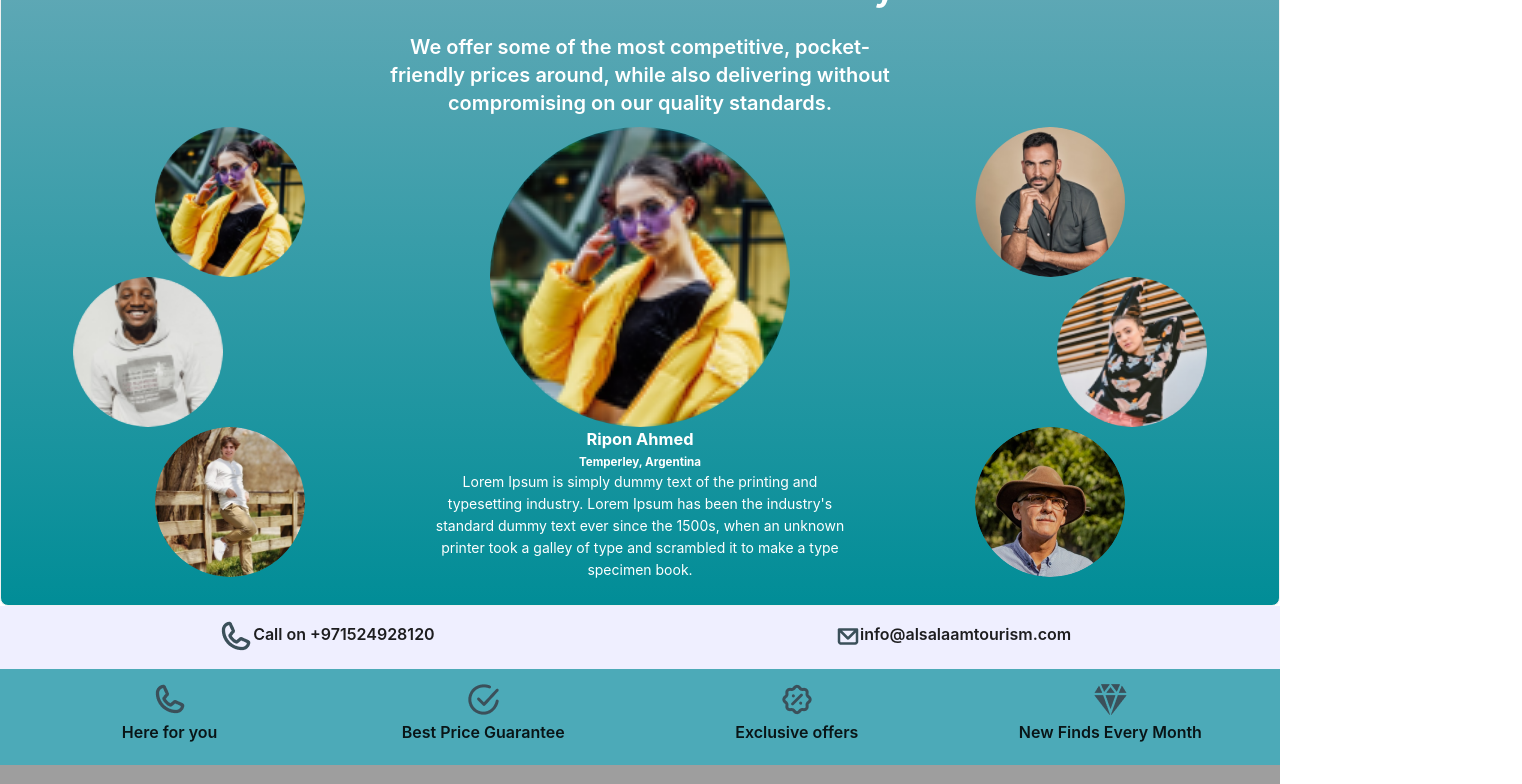
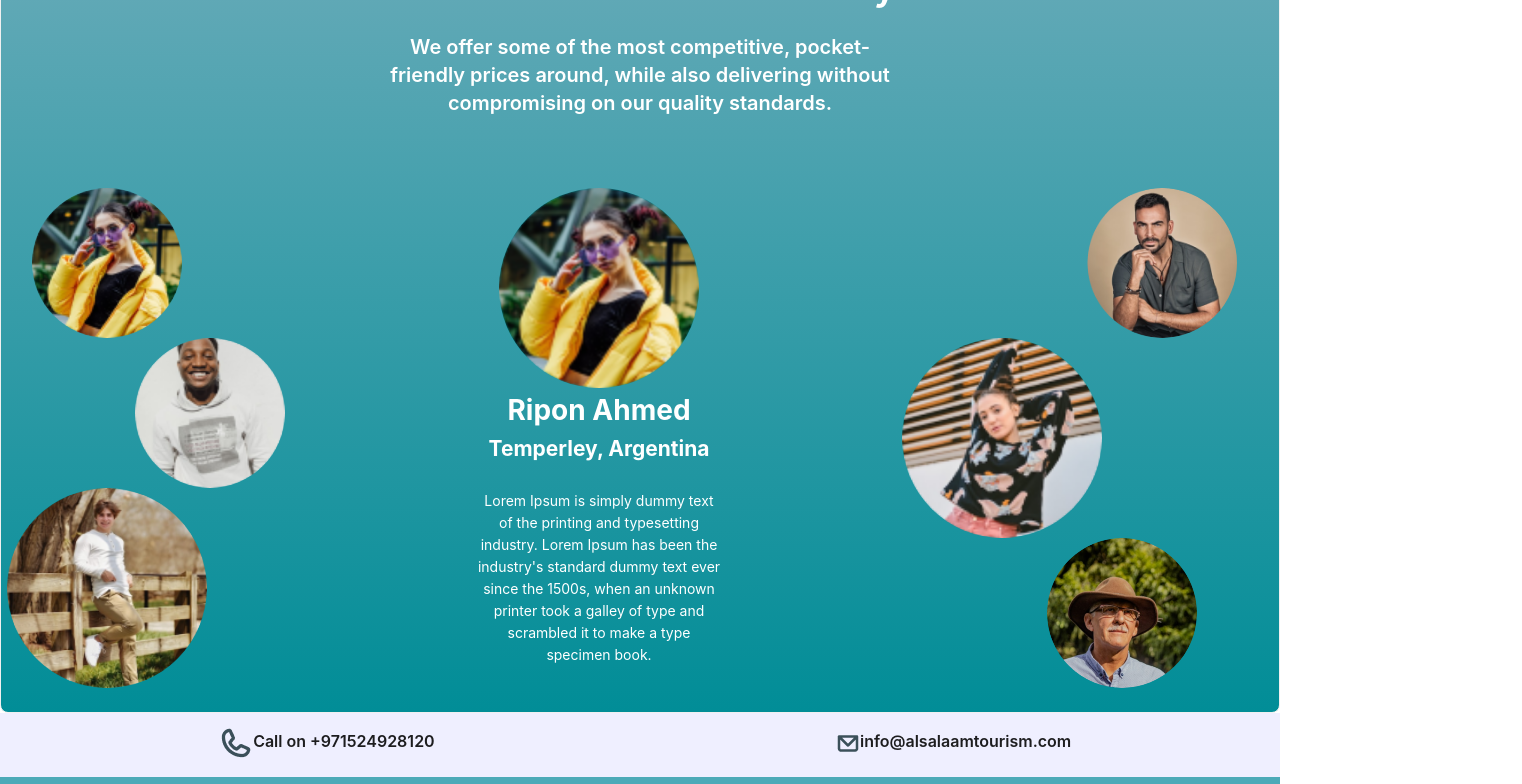
Before and after one commit to Al-Salaam/AlsalaamTourism-Frontend, a React (Vite) app: page /about in a window 1280 px wide. Shown: the part 3340-4124 px from the top of the page, 1522 px wide, since content can reach past the window. Built offline with nearby package versions, Linux system fonts and the light colour scheme; no server answers; grey boxes are pictures that could not be loaded.

Commit message:
circle images

```diff
--- a/src/components/common/circleImages/index.jsx
+++ b/src/components/common/circleImages/index.jsx
@@ -1,4 +1,4 @@
-import React, { useState } from 'react';
+import  { useState } from 'react';
 import { Card, Row, Col, Typography } from 'antd';
 import Client1 from "../../../../images/client1.png"
 import Client2 from "../../../../images/client2.png"
@@ -10,12 +10,6 @@ import { useMediaQuery } from 'react-responsive';
 import ThreeCircleComponent from './threeCircles';
 
 const { Title } = Typography;
-const titles = [
-  'Title 1', 'Title 2', 'Title 3', 'Title 4', 'Title 5',
-  'Title 6', 'Title 7', 'Title 8', 'Title 9', 'Title 10',
-  'Title 11', 'Title 12', 'Title 13', 'Title 14', 'Title 15',
-  'Title 16', 'Title 17', 'Title 18', 'Title 19', 'Title 20'
-];
 
 const circleStyles = {
   smallCircle: {
@@ -28,8 +22,8 @@ const circleStyles = {
     cursor: 'pointer',
   },
   bigCircle: {
-    width: '300px',
-    height: '300px',
+    width: '200px',
+    height: '200px',
     backgroundColor: "#018D97",
     borderRadius: '50%',
     display: 'flex',
@@ -79,11 +73,6 @@ function CircleComponent() {
   const [centerHeading, setCenterHeading] = useState(circleData[0].heading);
   const [centerDescription, setCenterDescription] = useState(circleData[0].description);
   const [centerSummary, setCenterSummary] = useState(circleData[0].summary);
-  const [titleData, setTitleData] = useState([
-    titles[0],
-    titles[1],
-    titles[2],
-  ]);
 
 
 
@@ -94,9 +83,6 @@ function CircleComponent() {
     setCenterSummary(circleData[index].summary);
   };
 
-  const onChange = (currentSlide) => {
-    console.log(currentSlide);
-  };
 
   const isSmallScreen = useMediaQuery({ maxWidth: 800 });
 
@@ -108,7 +94,7 @@ function CircleComponent() {
         </>
       ) : (
         <>
-          <Row justify="center">
+          <Row justify="center" style={{marginBottom:"5%"}}>
             <Col align="middle" span={10}>
               <Title level={1} style={{ color: 'white' }}>
                 That’s What Our Clients Say
@@ -118,8 +104,8 @@ function CircleComponent() {
               </Title>
             </Col>
           </Row>
-          <Row justify="center">
-            <Col span={8} align="middle">
+          <Row justify="center" >
+            <Col span={8} align="middle" style={{marginLeft:"-20%"}} >
               <div
                 style={{
                   ...circleStyles.smallCircle,
@@ -133,30 +119,35 @@ function CircleComponent() {
                   ...circleStyles.smallCircle,
                   backgroundImage: `url(${circleData[1].image})`,
                   backgroundSize: 'cover',
-                  marginRight: '40%',
+                  marginRight: '-50%',
                 }}
                 onClick={() => handleCircleClick(1)}
               ></div>
               <div
                 style={{
-                  ...circleStyles.smallCircle,
+                  ...circleStyles.bigCircle,
                   backgroundImage: `url(${circleData[2].image})`,
                   backgroundSize: 'cover',
                 }}
                 onClick={() => handleCircleClick(2)}
               ></div>
             </Col>
-            <Col span={8} align="middle">
+            <Col span={8} align="middle" >
+              <div style={{marginLeft:"40%"}}>
               <div style={{ ...circleStyles.bigCircle, backgroundImage: `url(${centerImage})`, backgroundSize: 'cover' }}></div>
-              <h3 style={{color:"white"}}>{centerHeading}</h3>
-              <h5 style={{color:"white"}}>{centerDescription}</h5>
+              <div style={{marginBottom:"10%"}}>
+              <h1 style={{color:"white"}}>{centerHeading}</h1>
+              <h2 style={{color:"white"}}>{centerDescription}</h2>
+              </div>
               <p style={{color:"white"}}>{centerSummary}</p>
-
+              </div>
             </Col>
-            <Col span={8} align="middle">
+            <Col span={8} align="middle"  >
+              <div style={{marginRight:"-95%"}}>
               <div
                 style={{
-                  ...circleStyles.smallCircle,
+                  marginRight:"-10%",
+                                    ...circleStyles.smallCircle,
                   backgroundImage: `url(${circleData[3].image})`,
                   backgroundSize: 'cover',
                 }}
@@ -164,10 +155,10 @@ function CircleComponent() {
               ></div>
               <div
                 style={{
-                  ...circleStyles.smallCircle,
+                  ...circleStyles.bigCircle,
                   backgroundImage: `url(${circleData[4].image})`,
                   backgroundSize: 'cover',
-                  marginLeft: '40%',
+                  marginLeft: '-30%',
                 }}
                 onClick={() => handleCircleClick(4)}
               ></div>
@@ -179,6 +170,7 @@ function CircleComponent() {
                 }}
                 onClick={() => handleCircleClick(5)}
               ></div>
+              </div>
             </Col>
           </Row>
         </>
--- a/src/components/common/circleImages/threeCircles.jsx
+++ b/src/components/common/circleImages/threeCircles.jsx
@@ -53,7 +53,7 @@ const circleStyle = {
 const largerCircleStyle = {
   ...circleStyle,
   width: '110px',
-  height: '150px',
+  height: '110px',
 };
 
 const circleImages = [
--- a/src/components/common/footer/index.jsx
+++ b/src/components/common/footer/index.jsx
@@ -1,4 +1,4 @@
-import { Row, Col, Image, Space, Typography, Button, Input, ConfigProvider } from 'antd';
+import { Row, Col, Space, Typography, Button, Input, ConfigProvider } from 'antd';
 import { Link } from "react-router-dom";
 import { SendOutlined } from '@ant-design/icons';
 import Phone from "../../../../images/phone-bold.png";
@@ -57,6 +57,7 @@ function Footer() {
                 </Col>
 
                 <Col xs={24} sm={24} md={12} lg={6} xl={6} style={{ paddingLeft: isSmallestScreen ? "" :"5%",paddingTop:isSmallestScreen ? "5%" :"" }} >
+                <Row justify={"start"} style={{margin:isSmallestScreen? "2% 0" :""}} ><Col style={{ marginBottom: isSmallestScreen ? "" :"5%" }}><Link to="/" style={{ color: "white", fontSize: "16px", }}>Our Team</Link></Col></Row>
                     <Row justify={"start"} style={{margin:isSmallestScreen? "2% 0" :""}} ><Col style={{ marginBottom: isSmallestScreen ? "" :"5%" }}><Link to="/" style={{ color: "white", fontSize: "16px", }}>Blog</Link></Col></Row>
                     <Row justify={"start"} style={{margin:isSmallestScreen? "2% 0" :""}}><Col style={{ marginBottom: isSmallestScreen ? "" :"5%" }}><Link to="/" style={{ color: "white", fontSize: "16px" }}>Contact US</Link></Col></Row>
                     <Row justify={"start"} style={{margin:isSmallestScreen? "2% 0" :""}}><Col style={{ marginBottom: isSmallestScreen ? "" :"5%" }}><Link to="/" style={{ color: "white", fontSize: "16px" }}>Carrer</Link></Col></Row>
```
